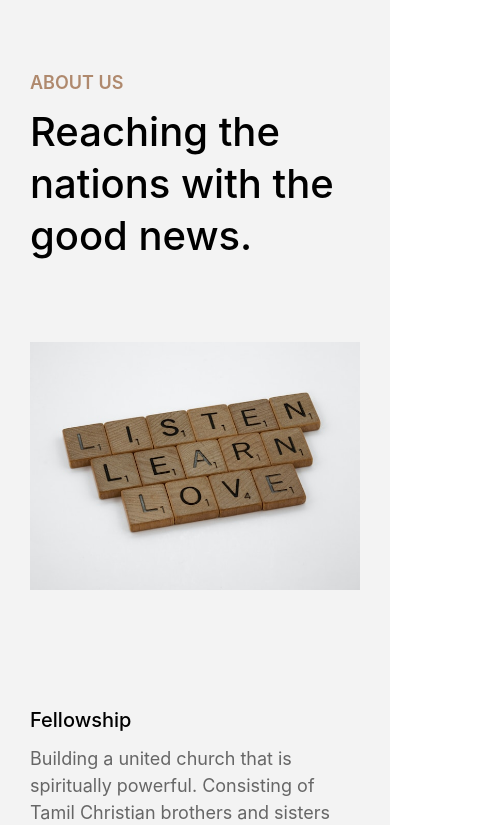
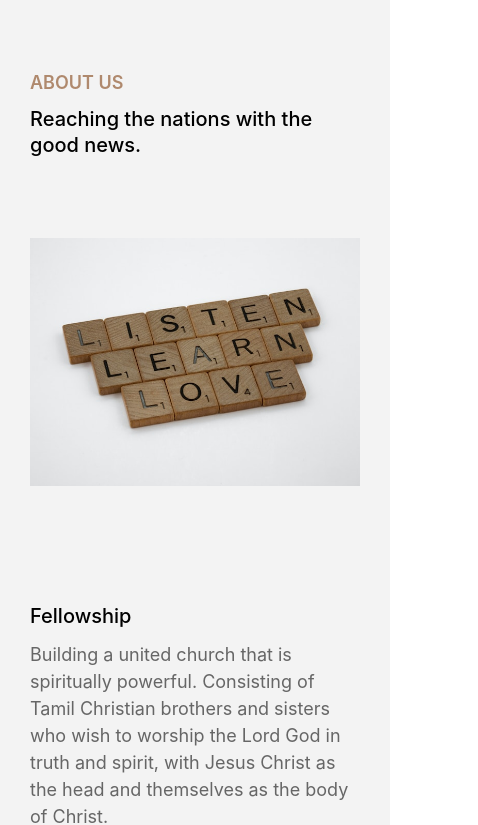
Before and after one commit to diasraphael/faith, a React (Create React App) app: page / in a window 390 px wide. Shown: the part 846-1671 px from the top of the page, 478 px wide, since content can reach past the window. Built offline with nearby package versions, Linux system fonts and the light colour scheme; a web font is replaced by a local one.

Commit message:
updated faith

```diff
--- a/src/components/eventSlider/EventSlider.scss
+++ b/src/components/eventSlider/EventSlider.scss
@@ -183,4 +183,7 @@
   .dots {
     bottom: 0;
   }
+  .testimonial__author {
+    grid-template-columns: 1fr;
+  }
 }
--- a/src/components/promise/Promise.scss
+++ b/src/components/promise/Promise.scss
@@ -22,6 +22,6 @@
 
 @media screen and (max-width: 500px) {
   .promise-text {
-    font-size: 3.5rem;
+    font-size: 3rem;
   }
 }
--- a/src/components/videoPlayer/VideoPlayer.scss
+++ b/src/components/videoPlayer/VideoPlayer.scss
@@ -159,6 +159,12 @@
 @media screen and (max-width: 550px) {
   .video-playlist,
   .main-video {
-    width: 65%;
+    width: 50%;
+  }
+  .video-playlist .title {
+    font-size: 1.5rem;
+  }
+  .video p {
+    font-size: 1.5rem;
   }
 }
--- a/src/index.scss
+++ b/src/index.scss
@@ -60,3 +60,11 @@ code {
   line-height: 1.3;
   font-weight: 500;
 }
+
+@media screen and (max-width: 550px) {
+  .section__header {
+    font-size: 2rem;
+    line-height: 1.3;
+    font-weight: 500;
+  }
+}
```
